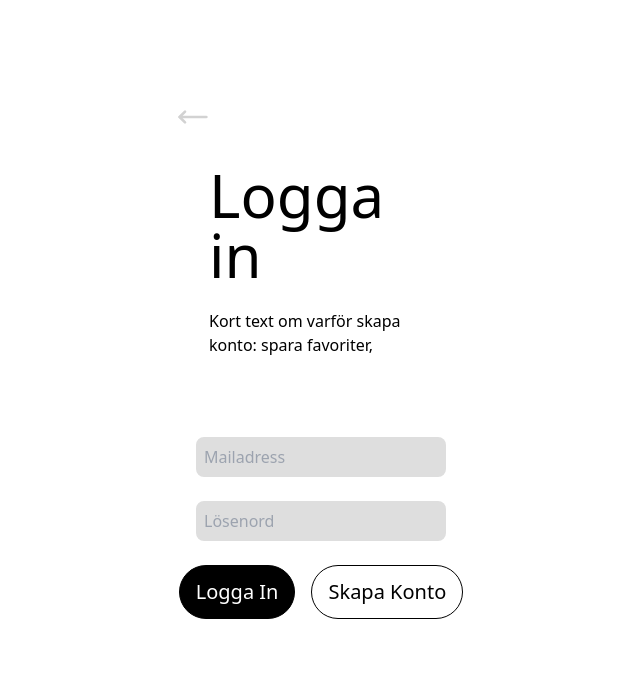
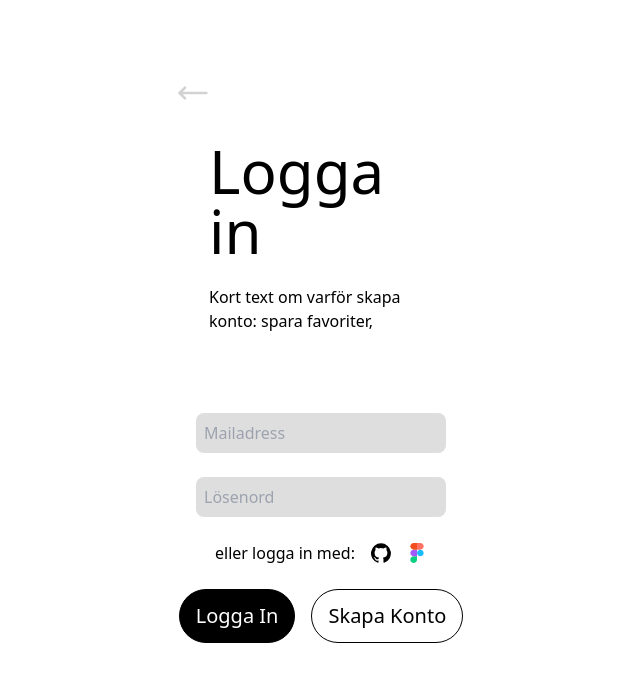
Before and after one commit to vojtechlevi/wu-dd-event, a React (Vite) app: page /login in a window 1280 px wide. Shown: the top 682 px of the page, without its empty margins (319-959 px from the left). Built offline with nearby package versions, Linux system fonts and the light colour scheme; no server answers; the HTML template or start-up script is replaced by a standard one.

Commit message:
github & figma auth

```diff
--- a/src/App.jsx
+++ b/src/App.jsx
@@ -1,6 +1,7 @@
-import { Route, Routes } from "react-router-dom";
-import { useState } from "react";
+import { Route, Routes, useNavigate } from "react-router-dom";
+import { useState, useEffect } from "react";
 
+import { supabase } from "./client";
 import UserContext from "./UserContext";
 
 import Home from "./pages/Home";
@@ -14,6 +15,29 @@ import ProtectedRoute from "./components/ProtectedRoute";
 function App() {
   const [user, setUser] = useState(null);
   const userContextValue = { user, setUser };
+  let navigate = useNavigate();
+
+  useEffect(() => {
+    const user = supabase.auth.user;
+    setUser(user);
+
+    const { data: authListener } = supabase.auth.onAuthStateChange(
+      (event, session) => {
+        setUser(session?.user ?? null);
+      }
+    );
+
+    // Cleanup the listener
+    return () => {
+      authListener.unsubscribe();
+    };
+  }, []);
+
+  useEffect(() => {
+    if (user) {
+      navigate("/student");
+    }
+  }, [user, navigate]);
   return (
     <>
       <UserContext.Provider value={userContextValue}>
--- a/src/components/ProtectedRoute.jsx
+++ b/src/components/ProtectedRoute.jsx
@@ -1,17 +1,18 @@
-import React, { useContext } from "react";
-import { Navigate } from "react-router-dom";
+import { Navigate, useLocation } from "react-router-dom";
+import { useContext } from "react";
 import UserContext from "../UserContext";
 
-const ProtectedRoute = ({ children }) => {
+function ProtectedRoute({ children }) {
   const { user } = useContext(UserContext);
+  const location = useLocation();
 
   if (!user) {
-    // If the user is not logged in, redirect to the login page
-    return <Navigate to="/login" />;
+    // If the user is not authenticated, redirect to the login page
+    return <Navigate to="/login" state={{ from: location }} />;
   }
 
-  // If the user is logged in, render the children components
-  return <>{children}</>;
-};
+  // If the user is authenticated, render the children components
+  return children;
+}
 
 export default ProtectedRoute;
--- a/src/pages/Login.jsx
+++ b/src/pages/Login.jsx
@@ -1,17 +1,32 @@
-import React from "react";
+import React, { useState, useEffect, useContext } from "react";
 import { Link, useNavigate } from "react-router-dom";
-import { useState, useContext } from "react";
 import { MoveLeft } from "lucide-react";
 
 import { supabase } from "../client";
 import UserContext from "../UserContext";
+import GithubIcon from "../assets/github-icon.svg";
+import FigmaIcon from "../assets/figma-icon.svg";
 
 const Login = () => {
+  let navigate = useNavigate();
   const [errorMessage, setErrorMessage] = useState("");
+  const { setUser } = useContext(UserContext);
   const [formData, setFormData] = useState({
     email: "",
     password: "",
   });
+
+  async function signInWithFigma() {
+    const { data, error } = await supabase.auth.signInWithOAuth({
+      provider: "figma",
+    });
+  }
+
+  async function signInWithGithub() {
+    const { data, error } = await supabase.auth.signInWithOAuth({
+      provider: "github",
+    });
+  }
 
   function handleChange(event) {
     setFormData((prevFormData) => {
@@ -21,9 +36,6 @@ const Login = () => {
       };
     });
   }
-
-  const { setUser } = useContext(UserContext);
-  let navigate = useNavigate();
 
   async function signInWithEmail(e) {
     e.preventDefault();
@@ -73,7 +85,6 @@ const Login = () => {
             className="flex flex-col gap-6 my-20 w-full items-center"
           >
             <input
-              required
               type="email"
               name="email"
               placeholder="Mailadress"
@@ -81,7 +92,6 @@ const Login = () => {
               className="bg-[#DEDEDE] rounded-lg p-2 w-[250px]"
             />
             <input
-              required
               type="password"
               name="password"
               placeholder="Lösenord"
@@ -89,6 +99,21 @@ const Login = () => {
               className="bg-[#DEDEDE] rounded-lg p-2 w-[250px]"
             />
             {errorMessage && <p>{errorMessage}</p>}
+            <div className="flex gap-4">
+              <h2>eller logga in med:</h2>
+              <img
+                onClick={signInWithGithub}
+                src={GithubIcon}
+                alt="Github Sign in"
+                className="w-5 cursor-pointer"
+              />
+              <img
+                onClick={signInWithFigma}
+                src={FigmaIcon}
+                alt="Github Sign in"
+                className="w-5 cursor-pointer"
+              />
+            </div>
             <div className="flex gap-4">
               <button
                 type="submit"
--- a/src/pages/Student.jsx
+++ b/src/pages/Student.jsx
@@ -8,11 +8,11 @@ import UserContext from "../UserContext";
 import yrgo from "../assets/yrgo.png";
 
 const Student = () => {
-  const { user, setUser } = useContext(UserContext);
+  const { user } = useContext(UserContext);
   const [menu, setMenu] = useState(true);
   const [companies, setCompanies] = useState([]);
-  const name =
-    user && user.user.user_metadata ? user.user.user_metadata.full_name : "";
+  // const name = user && user.user.user_metadata ? user.user.user_metadata.full_name : ""; //email
+  //const name = user.user_metadata.user_name; //github - figma
 
   useEffect(() => {
     getCompanies();
@@ -26,6 +26,10 @@ const Student = () => {
 
   function handleMenu() {
     setMenu(!menu);
+  }
+
+  async function signOut() {
+    const { error } = await supabase.auth.signOut();
   }
 
   return (
@@ -42,7 +46,7 @@ const Student = () => {
         <div className="text-right w-full mb-4 px-8">
           <p className="cursor-pointer">Sparade Favoriter</p>
           <Link to="/" className="cursor-pointer">
-            <button onClick={() => setUser(null)}>Logga ut</button>
+            <button onClick={signOut}>Logga ut</button>
           </Link>
         </div>
       ) : (
```
Also changed, not shown: src/assets/figma-icon.svg (added), src/assets/github-icon.svg (added).
